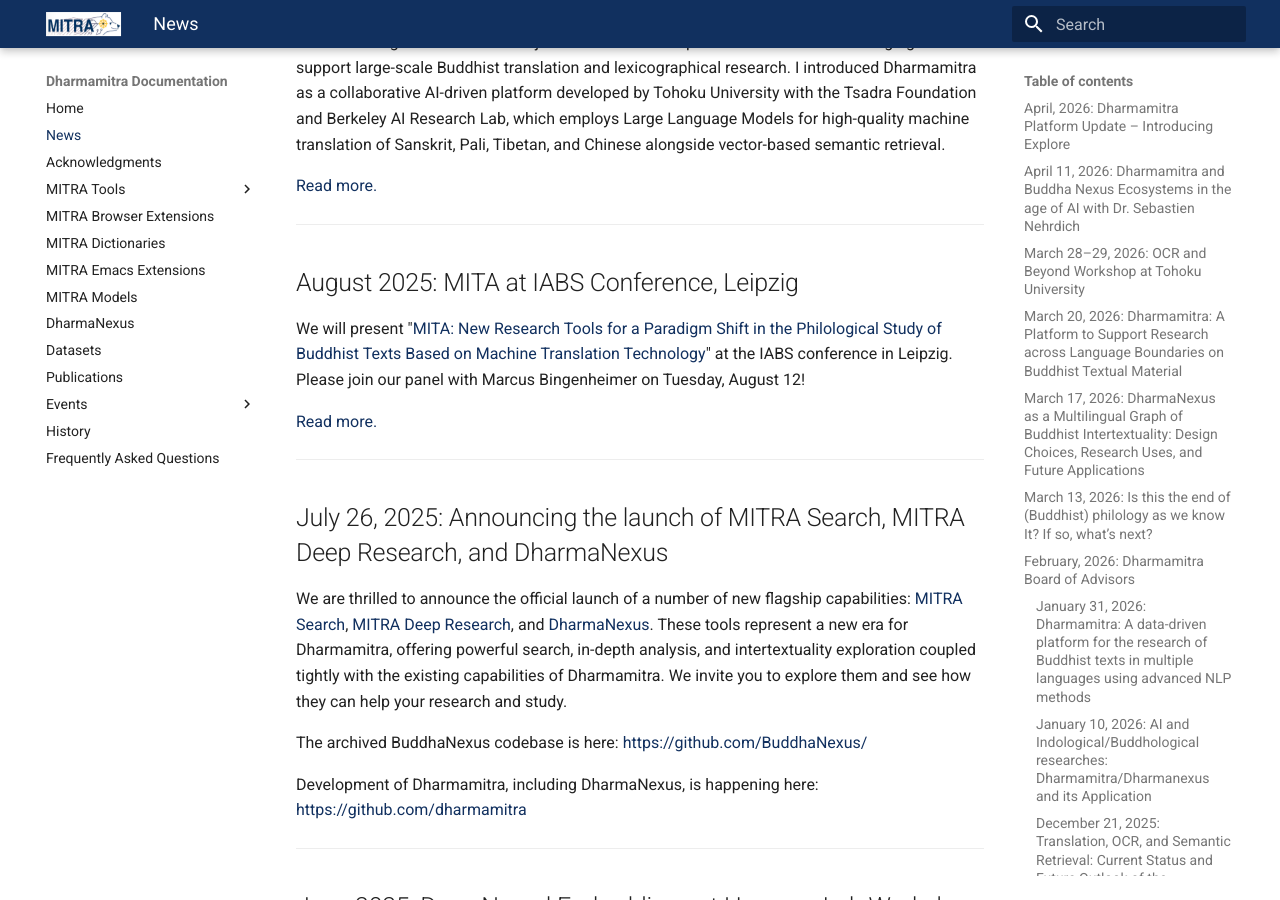
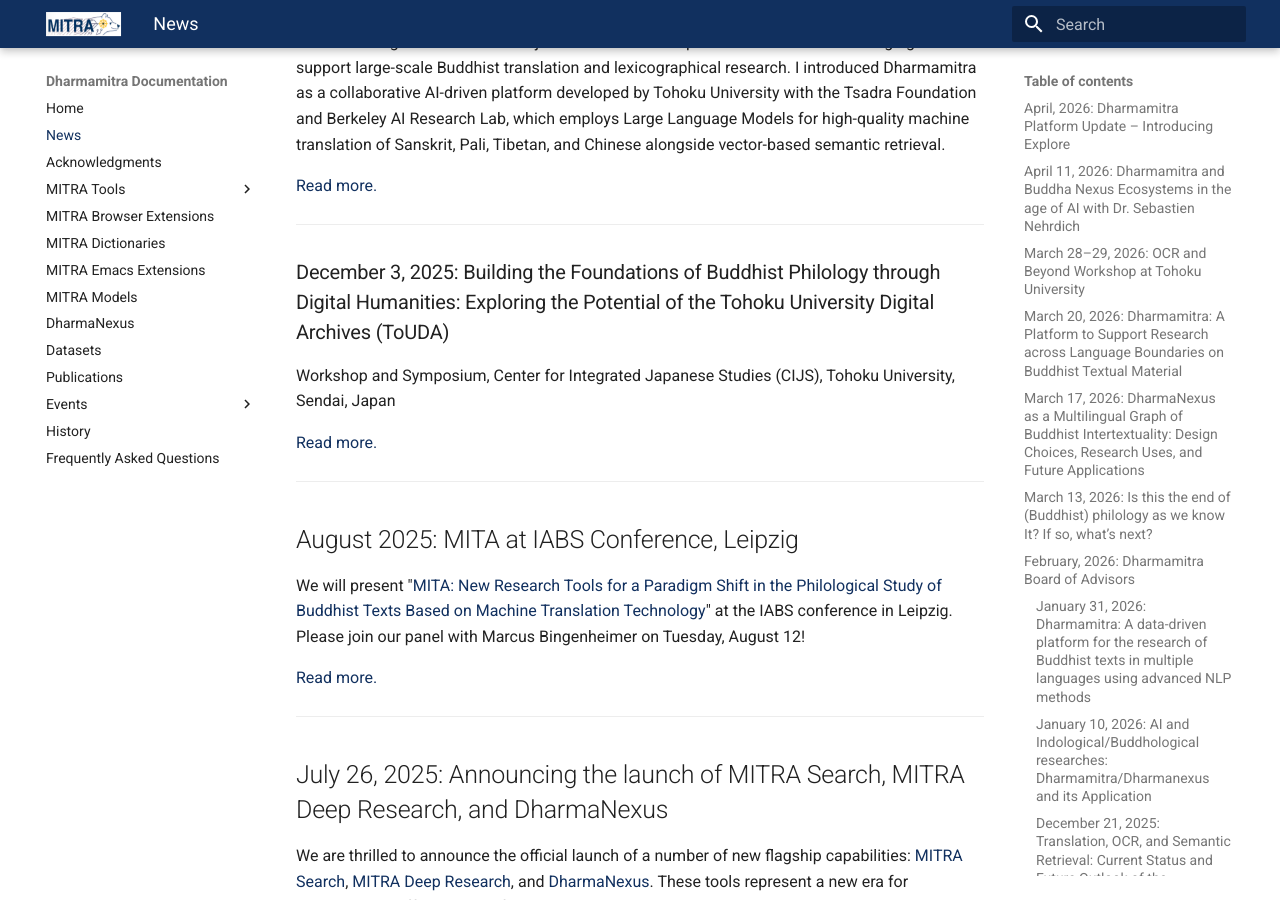
Before and after one commit to dharmamitra/dharmamitra-guides, an MkDocs documentation site: the page built from docs/news.md, in a window 1280 px wide and 900 px high, scrolled down 4768 px. Built offline with MkDocs 1.6.1 and Material for MkDocs 9.7.7, drawn with Linux system fonts in a browser that asks for light colours.

Commit message:
Update news.md

```diff
--- a/docs/news.md
+++ b/docs/news.md
@@ -120,6 +120,14 @@
 On December 21, we where part of the panel “AI in the Fo Guang Dictionary of Buddhism English Translation Project and MITRA” at the 11th Symposium of Humanistic Buddhism
 
 I presented on the Dharmamitra platform as part of the panel "AI in the Fo Guang Dictionary of Buddhism English Translation Project and MITRA." The panel showcased how emerging AI tools support large-scale Buddhist translation and lexicographical research. I introduced Dharmamitra as a collaborative AI-driven platform developed by Tohoku University with the Tsadra Foundation and Berkeley AI Research Lab, which employs Large Language Models for high-quality machine translation of Sanskrit, Pali, Tibetan, and Chinese alongside vector-based semantic retrieval.
+
+[Read more.](events/invited_talks.md)
+
+---
+
+### December 3, 2025: Building the Foundations of Buddhist Philology through Digital Humanities: Exploring the Potential of the Tohoku University Digital Archives (ToUDA)
+
+Workshop and Symposium, Center for Integrated Japanese Studies (CIJS), Tohoku University, Sendai, Japan
 
 [Read more.](events/invited_talks.md)
 
```
